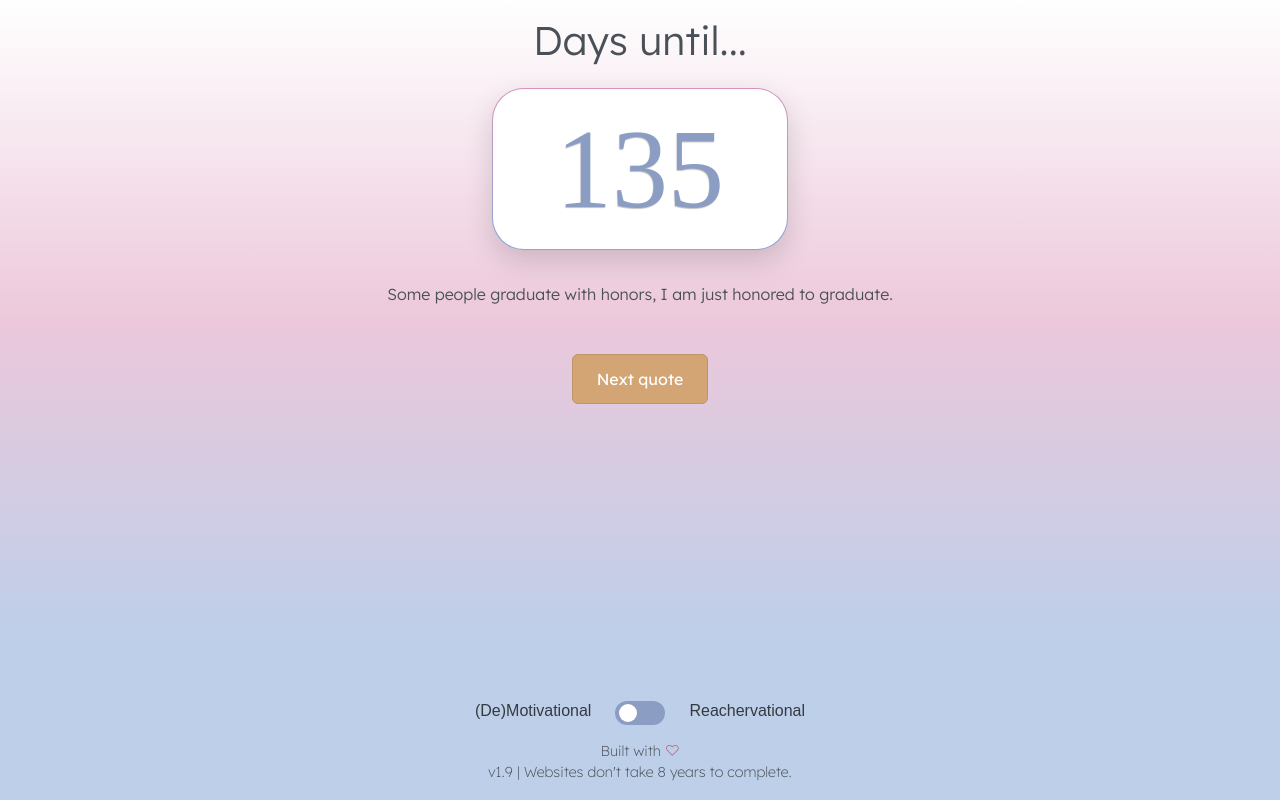
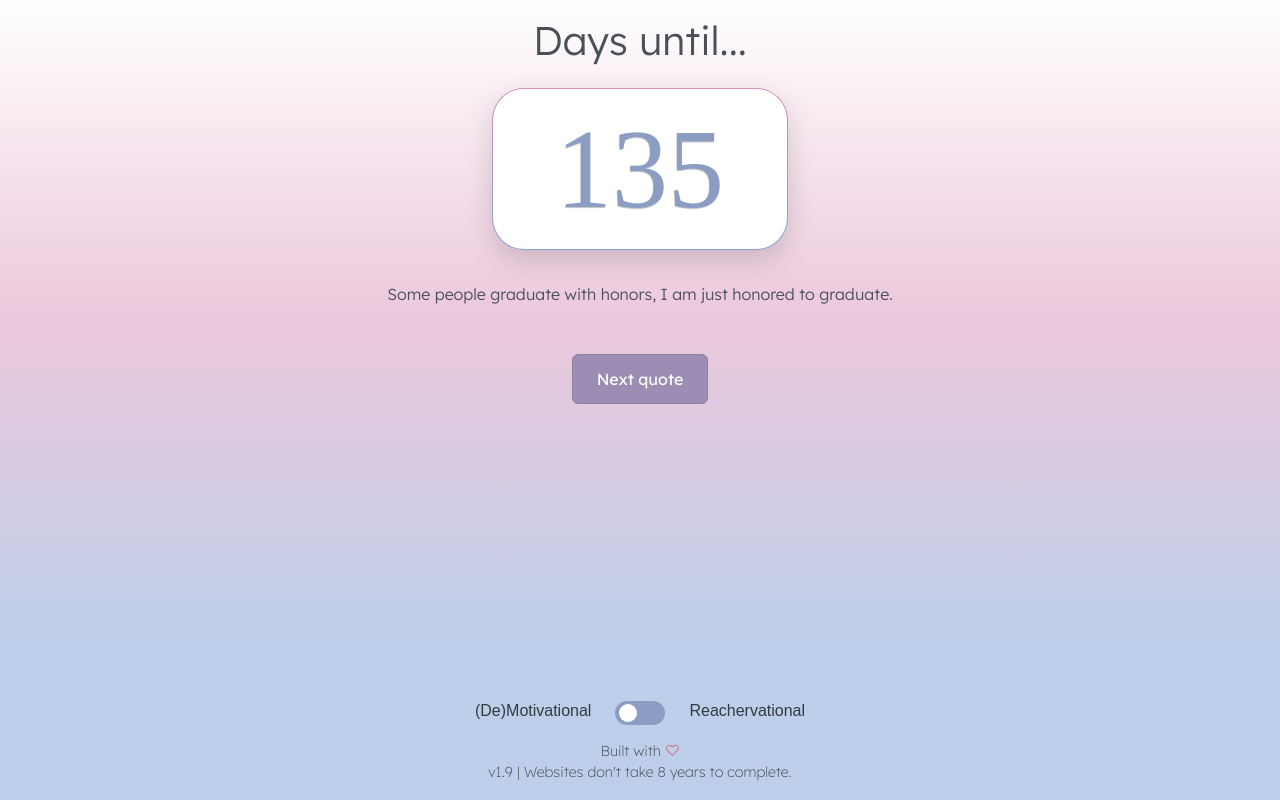
Before and after one commit to bryanleonard/daycounter, a React (Create React App) app: page / in a window 1280 px wide. Built offline with nearby package versions, Linux system fonts and the light colour scheme; a web font is replaced by a local one.

Commit message:
Updating colors slightly

```diff
--- a/src/_variables.scss
+++ b/src/_variables.scss
@@ -22,7 +22,7 @@ $black-transparent: rgba(0, 0, 0, 0.5);
 $heart-red: #e63946;
 $calm-blue: #8b9dc3;
 
-$btn-primary-bg: #d4a574;
+$btn-primary-bg: #9b8db3;
 $btn-primary-hover-bg: color-mix(in srgb, $btn-primary-bg 80%, black 20%);
 $btn-primary-active-bg: color-mix(in srgb, $btn-primary-bg 70%, black 30%);
 $btn-primary-text: #ffffff;
--- a/src/components/main.scss
+++ b/src/components/main.scss
@@ -11,7 +11,6 @@
 	}
 
 	.card {
-
 		border-radius: 2rem; // Slight rounding for a modern look
 		box-shadow: 0px 10px 30px rgba(0, 0, 0, 0.15); // Soft top-down shadow
 		transition: box-shadow 0.3s ease-in-out;
```
